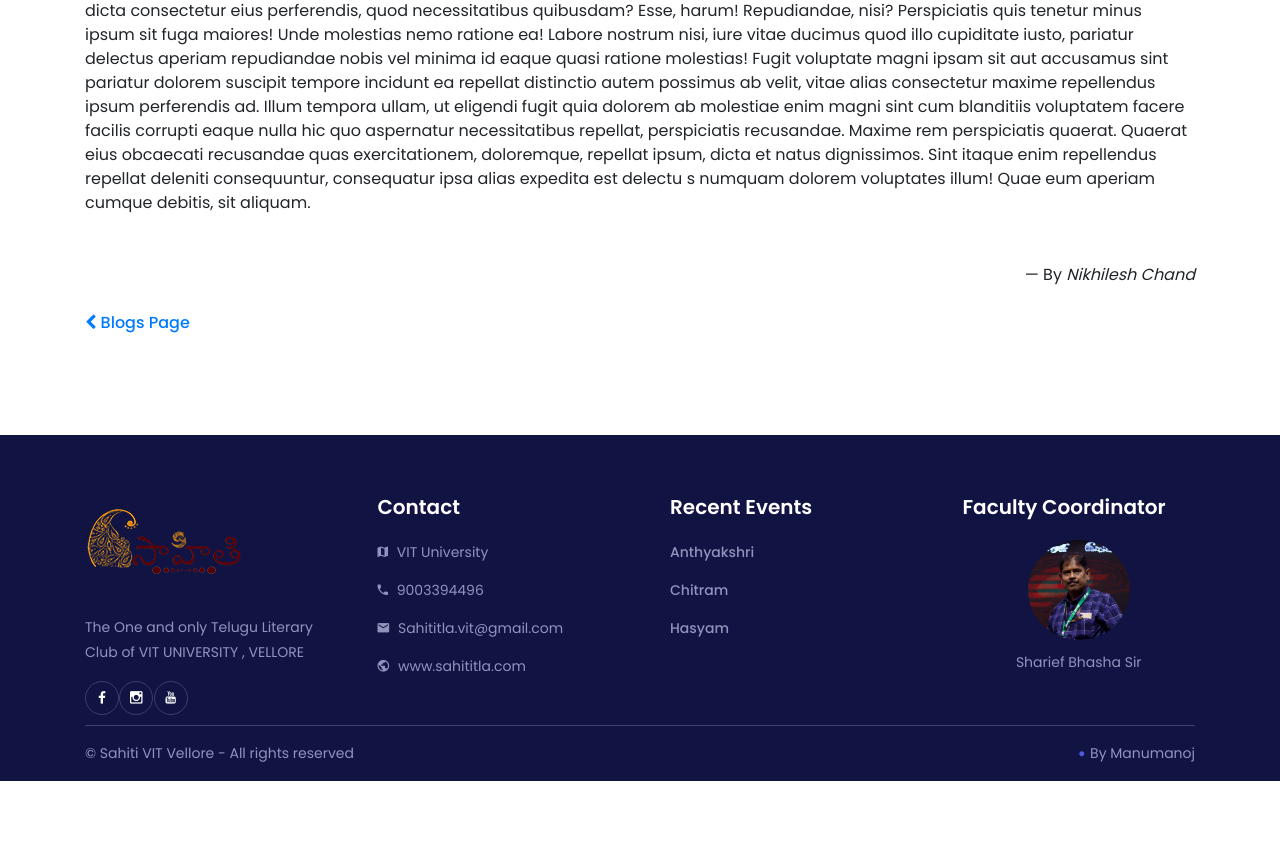
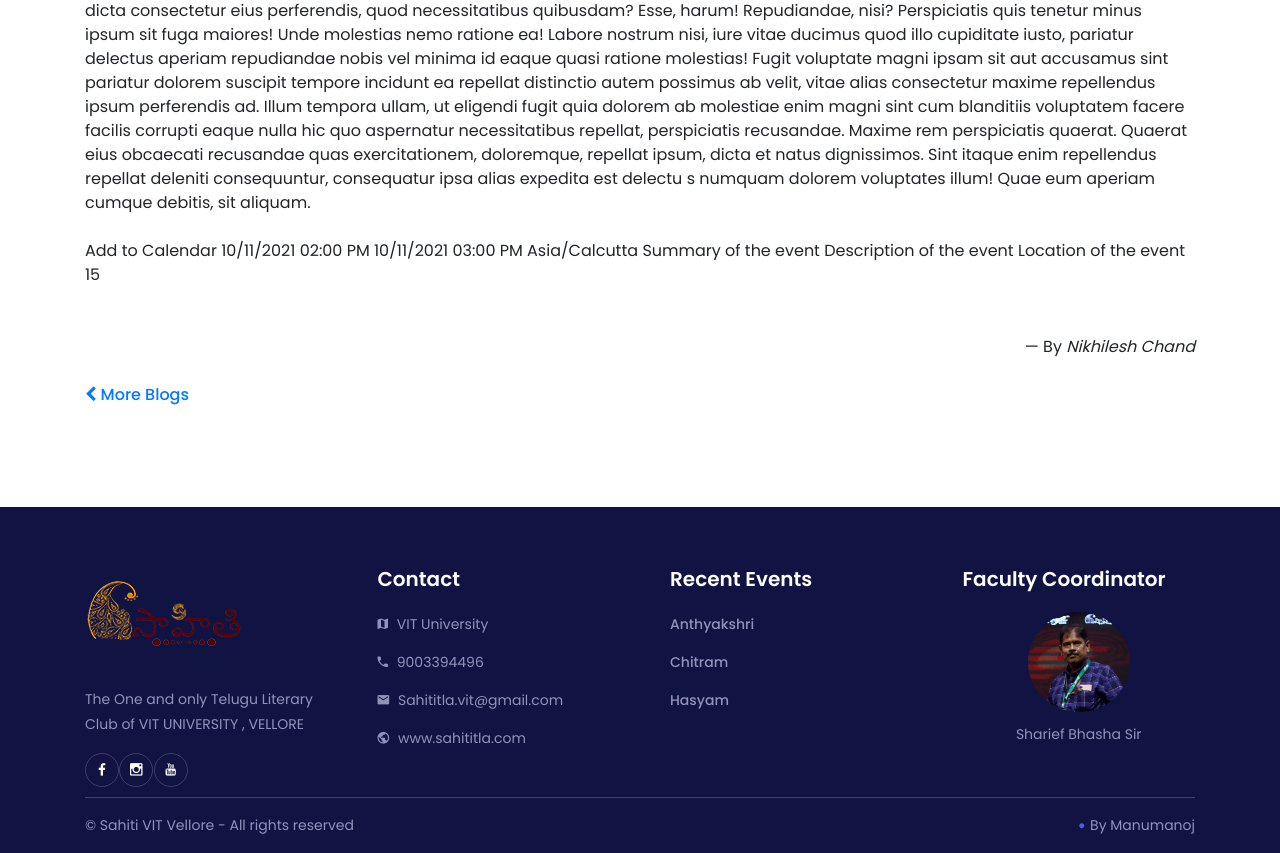
Before and after one commit to Sahiti-Dev/Website, a PHP site: page /blog1-Ugadi.html in a window 1280 px wide. Shown: the part 828-1681 px from the top of the page. Before the commit the page ends 1609 px from the top, so only its background shows below. Run offline with PHP 8.4, Linux system fonts and the light colour scheme; some libraries are stand-ins or nearby versions.

Commit message:
blog 1.0

```diff
--- a/blog1-Ugadi.html
+++ b/blog1-Ugadi.html
@@ -38,23 +38,20 @@
     <link rel="stylesheet" href="css/style.css">
 
        <!-- Global site tag (gtag.js) - Google Analytics -->
-<script async src="https://www.googletagmanager.com/gtag/js?id=UA-171588218-1"></script>
+    <script async src="https://www.googletagmanager.com/gtag/js?id=UA-171588218-1"></script>
+<!-- AddEvent script -->
+    <script type="text/javascript" src="https://addevent.com/libs/atc/1.6.1/atc.min.js" async defer></script>
+    <script type="text/javascript" src="https://platform-api.sharethis.com/js/sharethis.js#property=6151e72a1dc9b90019870f79&product=sticky-share-buttons" async="async"></script>
+    <script src="js/jquery.min.js"></script>
 <!-- Link Swiper's CSS -->
-<link rel="stylesheet" href="css/font-awesome.min.css">
-<link rel="stylesheet" href="css/swiper-bundle.min.css">
+    <link rel="stylesheet" href="css/font-awesome.min.css">
+    <link rel="stylesheet" href="css/swiper-bundle.min.css">
 <script>
   window.dataLayer = window.dataLayer || [];
   function gtag(){dataLayer.push(arguments);}
   gtag('js', new Date());
 
   gtag('config', 'UA-171588218-1');
-</script>
-
-    <script
-    src="https://code.jquery.com/jquery-3.5.1.min.js"
-    integrity="sha256-9/aliU8dGd2tb6OSsuzixeV4y/faTqgFtohetphbbj0="
-    crossorigin="anonymous"></script>
-<script>
     $(function(){
         $('#footer').load('footer.html');
     });
@@ -68,6 +65,7 @@
   background-color: black;
   color: white;
 }
+
     </style>
     <style>
         a,a:focus{
@@ -132,7 +130,7 @@
                         </ol>
                       </nav>
                     <div style="font-weight: bold; font-size: 25px; text-align: center;" title="Copy Text" id="text">
-                       <span id="pagelink"> Lorem Ipsum </span><span><i style="cursor:pointer" onclick="CopyToClipboard('pagelink');return false;" class="fa fa-copy"></i> </span>
+                       <span id="pagelink"> Lorem Ipsum <i class="fa fa-copy" onclick="CopyToClipboard('pagelink');return false;"></i> </span>
                     </div>
                         <br>
                         <div class="swiper-container">
@@ -185,11 +183,26 @@
                             Lorem ipsum dolor sit amet consectetur adipisicing elit. Sunt, sed atque. Libero in porro earum nesciunt excepturi natus deleniti ipsa nulla cumque illo vitae maiores iste obcaecati culpa, distinctio necessitatibus placeat incidunt magnam, totam repellat eveniet! Voluptatum ea veritatis nihil, incidunt ab est praesentium ad laborum non doloremque iure a quaerat amet officia similique dolore officiis aspernatur dicta consectetur eius perferendis, quod necessitatibus quibusdam? Esse, harum! Repudiandae, nisi? Perspiciatis quis tenetur minus ipsum sit fuga maiores! Unde molestias nemo ratione ea! Labore nostrum nisi, iure vitae ducimus quod illo cupiditate iusto, pariatur delectus aperiam repudiandae nobis vel minima id eaque quasi ratione molestias! Fugit voluptate magni ipsam sit aut accusamus sint pariatur dolorem suscipit tempore incidunt ea repellat distinctio autem possimus ab velit, vitae alias consectetur maxime repellendus ipsum perferendis ad. Illum tempora ullam, ut eligendi fugit quia dolorem ab molestiae enim magni sint cum blanditiis voluptatem facere facilis corrupti eaque nulla hic quo aspernatur necessitatibus repellat, perspiciatis recusandae. Maxime rem perspiciatis quaerat. Quaerat eius obcaecati recusandae quas exercitationem, doloremque, repellat ipsum, dicta et natus dignissimos. Sint itaque enim repellendus repellat deleniti consequuntur, consequatur ipsa alias expedita est delectu
                             s numquam dolorem voluptates illum! Quae eum aperiam cumque debitis, sit aliquam.
                         </div>
+                        <br>
+
+<!-- Button code -->
+                        <div title="Add to Calendar" class="addeventatc">
+                            Add to Calendar
+                            <span class="start">10/11/2021 02:00 PM</span>
+                            <span class="end">10/11/2021 03:00 PM</span>
+                            <span class="timezone">Asia/Calcutta</span>
+                            <span class="title">Summary of the event</span>
+                            <span class="description">Description of the event</span>
+                            <span class="location">Location of the event</span>
+                            <span class="alarm_reminder">15</span>
+                        </div>
+                        <div class="sharethis-sticky-share-buttons"></div>
+
                         <div class="mt-5" style="text-align: end;">
                             — By <i>Nikhilesh Chand</i>
                         </div>
                         <br>
-                        <a href="blogs.html" style="color: rgb(0, 122, 255);"> <i class="fa fa-chevron-left"></i> Blogs Page</a>
+                        <a href="blogs.html" style="color: rgb(0, 122, 255);"> <i class="fa fa-chevron-left"></i> More Blogs</a>
                     </div>
 
                 </section>
@@ -221,7 +234,18 @@
     });
   </script>
 
-
+<script type="text/javascript">
+    window.addeventasync = function(){
+        addeventatc.settings({
+            appleical  : {show:true, text:"Apple"},
+            google     : {show:true, text:"Google"},
+            office365  : {show:false, text:"Office 365 <em>(online)</em>"},
+            outlook    : {show:true, text:"Outlook"},
+            outlookcom : {show:true, text:"Outlook.com"},
+            yahoo      : {show:false, text:"Yahoo"}
+        });
+    };
+    </script>
 
     <script>
     // When the user scrolls the page, execute myFunction
@@ -324,7 +348,7 @@ update();
         }
         </script>
 
-    <!-- <script src="js/jquery.min.js"></script> -->
+
     <script src="js/popper.min.js"></script>
     <script src="js/bootstrap.min.js"></script>
     <script src="js/confer.bundle.js"></script>
--- a/blogs.html
+++ b/blogs.html
@@ -174,6 +174,7 @@
                                   <div class="card-body">
                                     <a href="blog1-Ugadi.html">
                                       <h5 class="card-title">Ugadi</h5>
+                                      <span class="likebtn-wrapper" data-theme="custom" data-icon_l_c_v="green" data-icon_d_c_v="#000000" data-bg_c="#ffffff" data-bg_c_v="#ffffff" data-f_family="Comic Sans MS" data-identifier="item_1" data-counter_count="true" data-share_enabled="false" data-i18n_undislike_tooltip="Would like to tell us what went wrong?"></span>
                                       <p class="card-text">Some quick example text to build on the card title and make up the bulk of the card's content.</p>
                                       <a href="" style="display: block; text-align: end;">Read more..</a>
                                       <blockquote class="blockquote mb-0">
@@ -370,6 +371,9 @@
     },
   });
 </script>
+<script>(function(d,e,s){if(d.getElementById("likebtn_wjs"))return;a=d.createElement(e);m=d.getElementsByTagName(e)[0];a.async=1;a.id="likebtn_wjs";
+a.src=s;m.parentNode.insertBefore(a, m)})(document,"script","//w.likebtn.com/js/w/widget.js");</script>
+
 <script>
 
 var swiper = new Swiper('.swiper1', {
--- a/css/style.css
+++ b/css/style.css
@@ -149,6 +149,18 @@ you can use the generic selector below, but it's slower:
 	padding-right:00px;
 	letter-spacing: .15em;
 	animation: blink .5s step-end           infinite alternate;
+	text-transform: uppercase;
+  }
+
+   #titlesub {
+	color: palevioletred;
+	/* font-family: 'Gill Sans', 'Gill Sans MT', Calibri, 'Trebuchet MS', sans-serif; */
+	border-right: .15em solid #fff;
+	white-space: nowrap;
+	margin-top: 40px;
+	padding-right:00px;
+	letter-spacing: .5em;
+	animation: blink .5s step-end infinite alternate;
 	text-transform: uppercase;
   }
 
```
